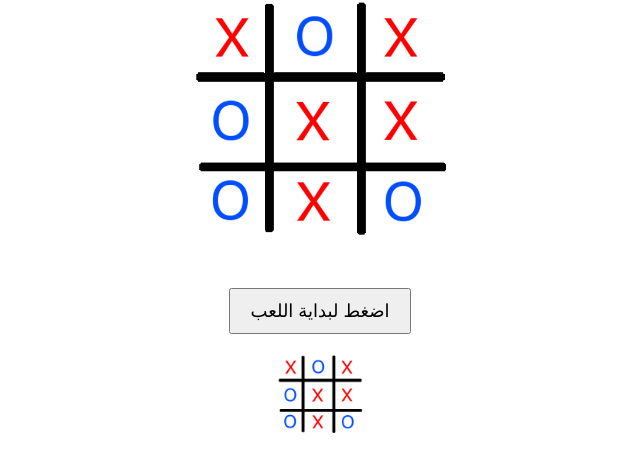
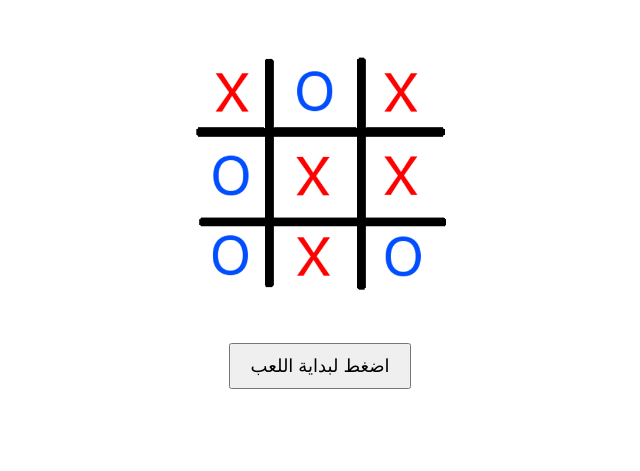
Before and after one commit to farsabcari-programmer/xo-game, a plain HTML site: page index.html in a window 1280 px wide. Shown: the part 239-710 px from the top of the page, without its empty margins (320-960 px from the left). Drawn offline with Linux system fonts and the light colour scheme.

Commit message:
Update index.html

```diff
--- a/index.html
+++ b/index.html
@@ -29,6 +29,7 @@
       margin-top: 10px;
     }
   </style>
+  <link rel="icon" href="ttt (1).png" type="image/png">
 </head>
 <body>
   <h1 class="أحمر">لعبة X or O</h1>
@@ -41,6 +42,6 @@
   <!-- ربط ملف جافا سكربت -->
   <script src="script.js"></script>
 </body>
-  <img src="ttt.png" alt="شعار موقعي" style="width: 100px;">
+
 
 </html>
```
